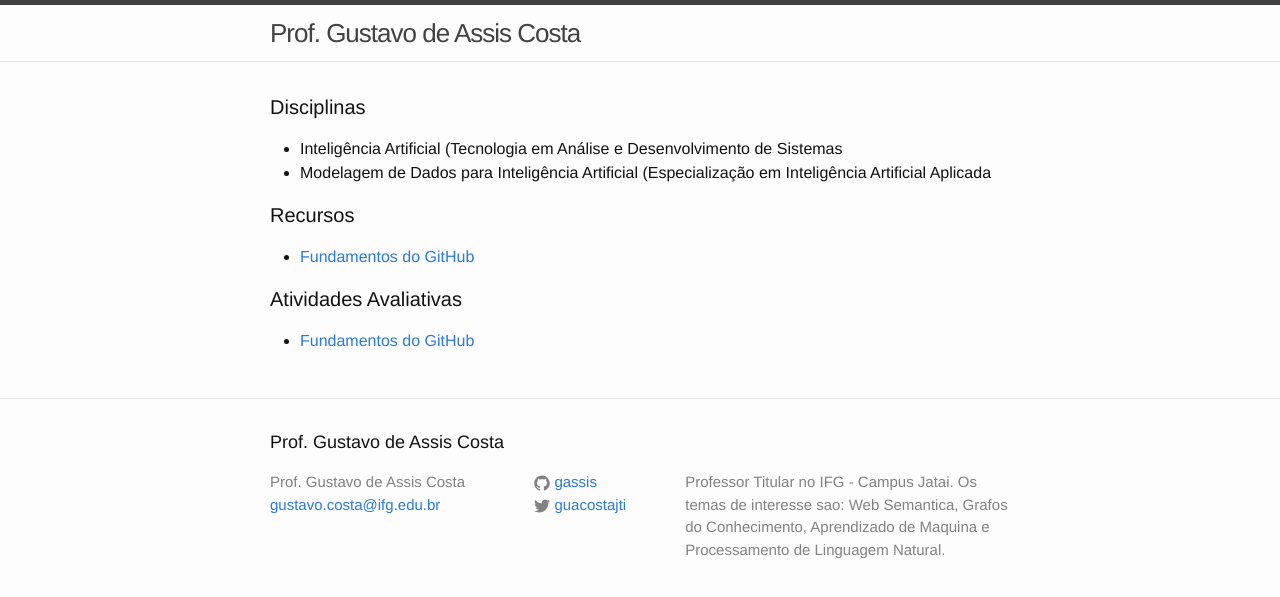
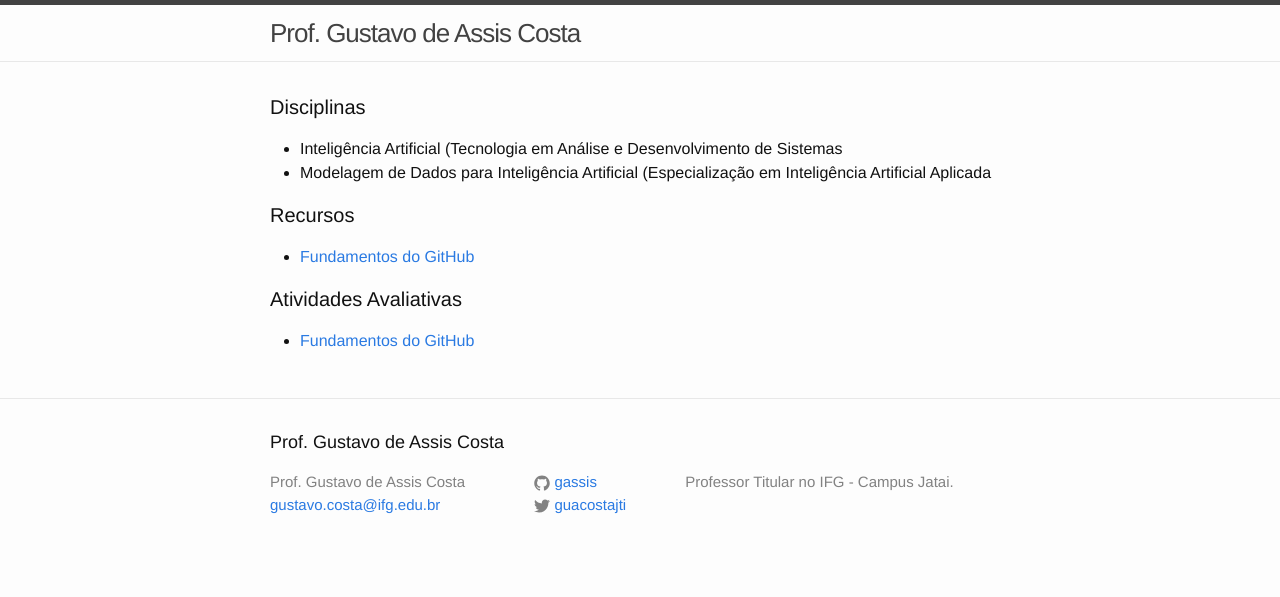
Before and after one commit to gassis/gassis.github.io, a Jekyll site: the page built from index.html, in a window 1280 px wide. Shown: the top 597 px of the page. Built offline with Jekyll 4.4.1, drawn with Linux system fonts in a browser that asks for light colours.

Commit message:
Update _config.yml

```diff
--- a/_config.yml
+++ b/_config.yml
@@ -23,7 +23,7 @@ markdown: kramdown
 
 title: Prof. Gustavo de Assis Costa
 email: gustavo.costa@ifg.edu.br
-description: "Professor Titular no IFG - Campus Jatai. Os temas de interesse sao: Web Semantica, Grafos do Conhecimento, Aprendizado de Maquina e Processamento de Linguagem Natural."
+description: "Professor Titular no IFG - Campus Jatai."
 baseurl: "" # the subpath of your site, e.g. /blog
 url: "https://gassis.github.io" # the base hostname & protocol for your site, e.g. http://example.com
 twitter_username: guacostajti
```
